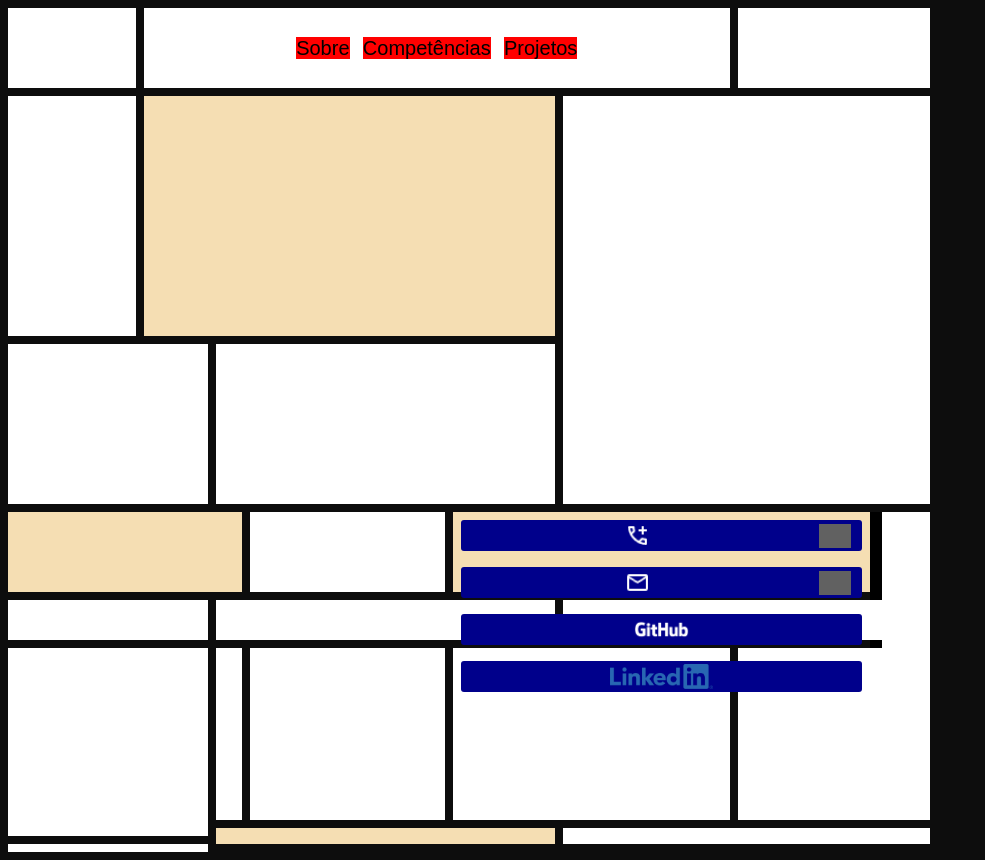
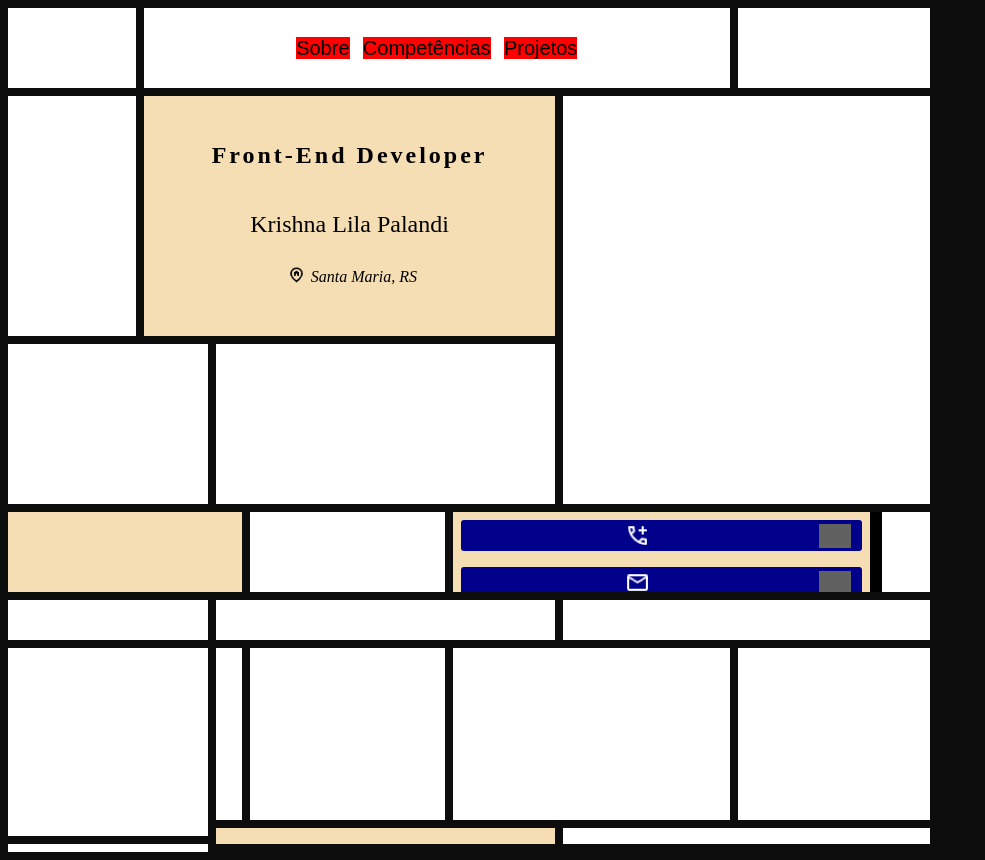
Before and after one commit to k-lila/portfolio, a React (Create React App) app: page / in a window 1280 px wide. Shown: the whole page, without its empty margins (0-985 px from the left). Built offline with nearby package versions, Linux system fonts and the light colour scheme; grey boxes are pictures that could not be loaded.

Commit message:
Presentation

```diff
--- a/src/components/box/box.styles.ts
+++ b/src/components/box/box.styles.ts
@@ -6,6 +6,7 @@ const BoxStyled = styled.div<BoxProps>`
   align-items: center;
   justify-content: center;
   transition: all 1s;
+  overflow: scroll;
 
   background-color: ${(props) => (props.$bgcolor ? props.$bgcolor : 'white')};
   height: ${(props) => (props.$height ? props.$height : '100%')};
--- /dev/null
+++ b/src/components/presentation/Presentation.styles.ts
@@ -0,0 +1,33 @@
+import styled from 'styled-components'
+
+const PresentationStyled = styled.div`
+  display: flex;
+  flex-direction: column;
+  padding: 1%;
+  height: 100%;
+  width: 100%;
+  justify-content: space-evenly;
+  text-wrap: nowrap;
+  span {
+    font-size: 1.5em;
+    display: flex;
+    align-items: center;
+    justify-content: center;
+  }
+  > :nth-child(1) {
+    font-weight: bold;
+    letter-spacing: 0.125em;
+  }
+
+  > :nth-child(3) {
+    margin-top: -4%;
+    font-size: 1em;
+    font-style: italic;
+    img {
+      height: 80%;
+      padding-bottom: 3px;
+      margin: auto 5px;
+    }
+  }
+`
+export default PresentationStyled
--- /dev/null
+++ b/src/components/presentation/Presentation.tsx
@@ -0,0 +1,19 @@
+import PresentationStyled from './Presentation.styles'
+
+const Presentation = () => {
+  return (
+    <PresentationStyled>
+      <span>Front-End Developer</span>
+      <span>Krishna Lila Palandi</span>
+      <span>
+        <img
+          src="./logos/home_pin_FILL0_wght400_GRAD0_opsz24.png"
+          alt="House Pin"
+        />
+        Santa Maria, RS
+      </span>
+    </PresentationStyled>
+  )
+}
+
+export default Presentation
--- a/src/containers/grid/boxGen.tsx
+++ b/src/containers/grid/boxGen.tsx
@@ -1,13 +1,20 @@
 import React from 'react'
 import { genLayoutA, genLayoutB } from './sectionLayouts'
 import ContactList from '../../components/contactList/ContactList'
+import Presentation from '../../components/presentation/Presentation'
 
 const setAbout = (device: string) => {
   const boxes = genLayoutB()
   const modified = boxes.map((box, index) => {
-    if (index === 4 || index === 8 || index === 19) {
+    if (index === 8 || index === 19) {
       const newProps = { ...box.props, $bgcolor: 'wheat' }
       return React.cloneElement(box, newProps)
+    } else if (index === 4) {
+      return React.cloneElement(
+        box,
+        { ...box.props, $bgcolor: 'wheat' },
+        <Presentation />
+      )
     } else if (index === 10) {
       return React.cloneElement(
         box,
```
Also changed, not shown: public/logos/home_pin_FILL0_wght400_GRAD0_opsz24.png (added).
